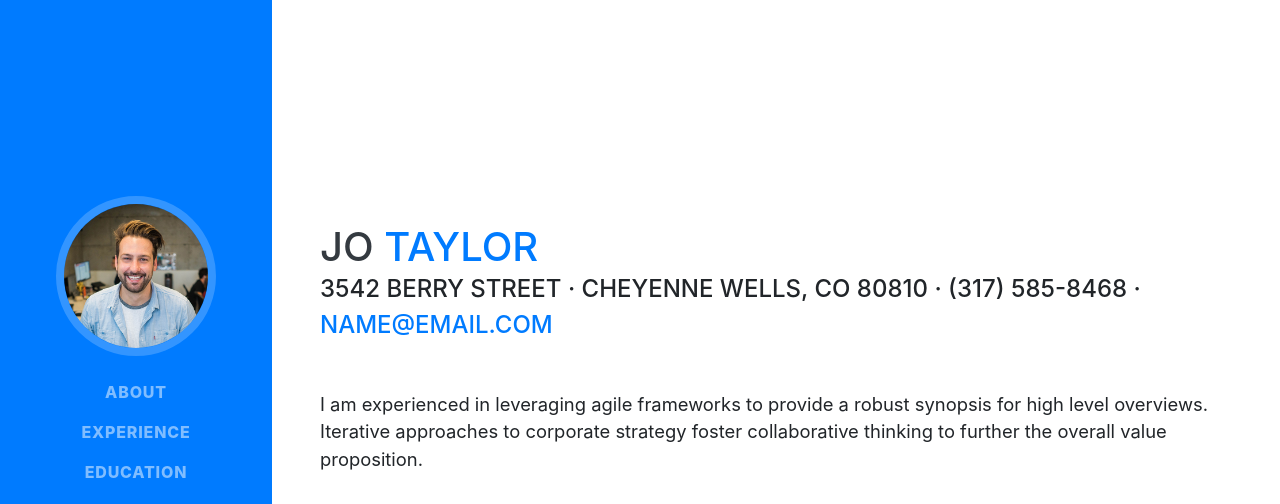
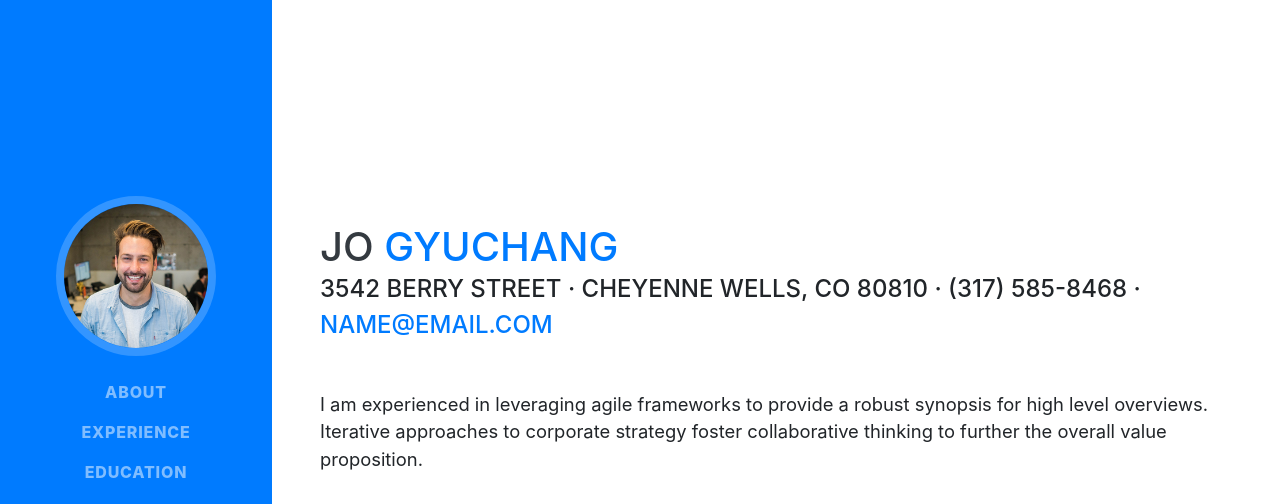
Before and after one commit to jogyuchang/jogyuchang.github.io, a website with bundled scripts: page index.html in a window 1280 px wide. Shown: the top 504 px of the page. Built offline with nearby package versions, Linux system fonts and the light colour scheme; a web font is replaced by a local one.

Commit message:
index 수정

```diff
--- a/index.html
+++ b/index.html
@@ -64,7 +64,7 @@
     <section class="resume-section p-3 p-lg-5 d-flex align-items-center" id="about">
       <div class="w-100">
         <h1 class="mb-0">Jo
-            <span class="text-primary">Taylor</span>
+            <span class="text-primary">gyuchang</span>
         </h1>
         <div class="subheading mb-5">3542 Berry Street · Cheyenne Wells, CO 80810 · (317) 585-8468 ·
           <a href="mailto:name@email.com">name@email.com</a>
```
